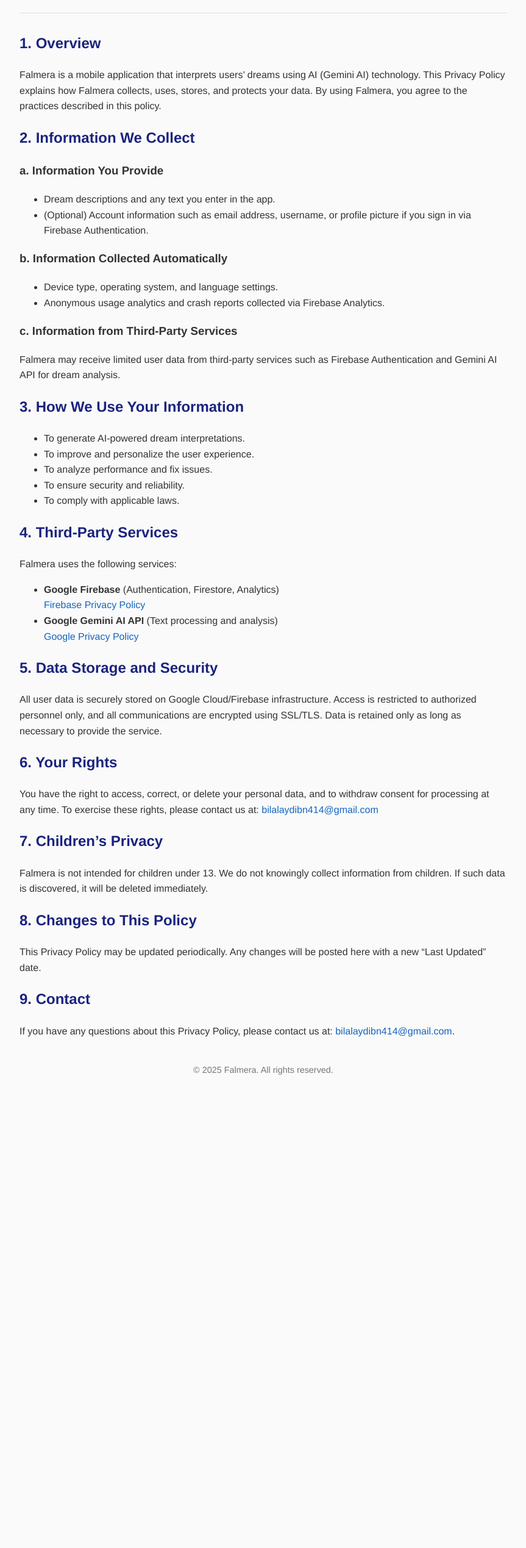
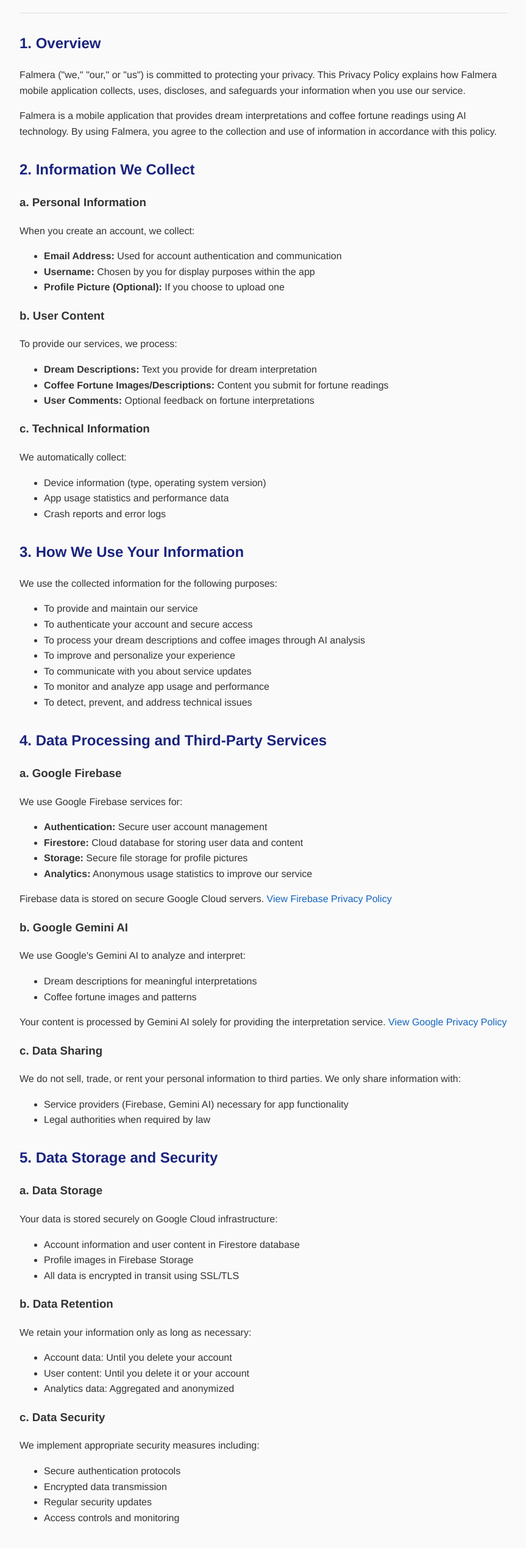
Before and after one commit to bilalaydin4/falmera-privacy-policy, a plain HTML site: page index.html in a window 1280 px wide. Shown: the part 240-2778 px from the top of the page at 61% size, without its empty margins (208-1071 px from the left). Before the commit the page ends 2046 px from the top, so only its background shows below. Drawn offline with Linux system fonts and the light colour scheme.

Commit message:
The Privacy Policy updated

```diff
--- a/index.html
+++ b/index.html
@@ -35,74 +35,201 @@
       color: #777;
       margin-top: 40px;
     }
+    .section {
+      margin-bottom: 30px;
+    }
   </style>
 </head>
 <body>
   <h1>🔒 Falmera Privacy Policy</h1>
-  <p><strong>Last Updated:</strong> November 9, 2025</p>
+  <p><strong>Last Updated:</strong> November 20, 2025</p>
   <p><strong>App Name:</strong> Falmera<br>
      <strong>Developer:</strong> Bilal AYDIN<br>
      <strong>Contact:</strong> <a href="mailto:bilalaydibn414@gmail.com">bilalaydibn414@gmail.com</a></p>
 
   <hr>
 
+  <div class="section">
     <h2>1. Overview</h2>
-  <p>Falmera is a mobile application that interprets users’ dreams using AI (Gemini AI) technology.
-  This Privacy Policy explains how Falmera collects, uses, stores, and protects your data.
-  By using Falmera, you agree to the practices described in this policy.</p>
+    <p>Falmera ("we," "our," or "us") is committed to protecting your privacy. This Privacy Policy explains how Falmera mobile application collects, uses, discloses, and safeguards your information when you use our service.</p>
+    <p>Falmera is a mobile application that provides dream interpretations and coffee fortune readings using AI technology. By using Falmera, you agree to the collection and use of information in accordance with this policy.</p>
+  </div>
 
+  <div class="section">
     <h2>2. Information We Collect</h2>
-  <h3>a. Information You Provide</h3>
+
+    <h3>a. Personal Information</h3>
+    <p>When you create an account, we collect:</p>
     <ul>
-    <li>Dream descriptions and any text you enter in the app.</li>
-    <li>(Optional) Account information such as email address, username, or profile picture if you sign in via Firebase Authentication.</li>
+      <li><strong>Email Address:</strong> Used for account authentication and communication</li>
+      <li><strong>Username:</strong> Chosen by you for display purposes within the app</li>
+      <li><strong>Profile Picture (Optional):</strong> If you choose to upload one</li>
     </ul>
 
-  <h3>b. Information Collected Automatically</h3>
+    <h3>b. User Content</h3>
+    <p>To provide our services, we process:</p>
     <ul>
-    <li>Device type, operating system, and language settings.</li>
-    <li>Anonymous usage analytics and crash reports collected via Firebase Analytics.</li>
+      <li><strong>Dream Descriptions:</strong> Text you provide for dream interpretation</li>
+      <li><strong>Coffee Fortune Images/Descriptions:</strong> Content you submit for fortune readings</li>
+      <li><strong>User Comments:</strong> Optional feedback on fortune interpretations</li>
     </ul>
 
-  <h3>c. Information from Third-Party Services</h3>
-  <p>Falmera may receive limited user data from third-party services such as Firebase Authentication and Gemini AI API for dream analysis.</p>
+    <h3>c. Technical Information</h3>
+    <p>We automatically collect:</p>
+    <ul>
+      <li>Device information (type, operating system version)</li>
+      <li>App usage statistics and performance data</li>
+      <li>Crash reports and error logs</li>
+    </ul>
+  </div>
 
+  <div class="section">
     <h2>3. How We Use Your Information</h2>
+    <p>We use the collected information for the following purposes:</p>
     <ul>
-    <li>To generate AI-powered dream interpretations.</li>
-    <li>To improve and personalize the user experience.</li>
-    <li>To analyze performance and fix issues.</li>
-    <li>To ensure security and reliability.</li>
-    <li>To comply with applicable laws.</li>
+      <li>To provide and maintain our service</li>
+      <li>To authenticate your account and secure access</li>
+      <li>To process your dream descriptions and coffee images through AI analysis</li>
+      <li>To improve and personalize your experience</li>
+      <li>To communicate with you about service updates</li>
+      <li>To monitor and analyze app usage and performance</li>
+      <li>To detect, prevent, and address technical issues</li>
+    </ul>
+  </div>
+
+  <div class="section">
+    <h2>4. Data Processing and Third-Party Services</h2>
+
+    <h3>a. Google Firebase</h3>
+    <p>We use Google Firebase services for:</p>
+    <ul>
+      <li><strong>Authentication:</strong> Secure user account management</li>
+      <li><strong>Firestore:</strong> Cloud database for storing user data and content</li>
+      <li><strong>Storage:</strong> Secure file storage for profile pictures</li>
+      <li><strong>Analytics:</strong> Anonymous usage statistics to improve our service</li>
+    </ul>
+    <p>Firebase data is stored on secure Google Cloud servers. <a href="https://firebase.google.com/support/privacy" target="_blank">View Firebase Privacy Policy</a></p>
+
+    <h3>b. Google Gemini AI</h3>
+    <p>We use Google's Gemini AI to analyze and interpret:</p>
+    <ul>
+      <li>Dream descriptions for meaningful interpretations</li>
+      <li>Coffee fortune images and patterns</li>
+    </ul>
+    <p>Your content is processed by Gemini AI solely for providing the interpretation service. <a href="https://policies.google.com/privacy" target="_blank">View Google Privacy Policy</a></p>
+
+    <h3>c. Data Sharing</h3>
+    <p>We do not sell, trade, or rent your personal information to third parties. We only share information with:</p>
+    <ul>
+      <li>Service providers (Firebase, Gemini AI) necessary for app functionality</li>
+      <li>Legal authorities when required by law</li>
+    </ul>
+  </div>
+
+  <div class="section">
+    <h2>5. Data Storage and Security</h2>
+
+    <h3>a. Data Storage</h3>
+    <p>Your data is stored securely on Google Cloud infrastructure:</p>
+    <ul>
+      <li>Account information and user content in Firestore database</li>
+      <li>Profile images in Firebase Storage</li>
+      <li>All data is encrypted in transit using SSL/TLS</li>
     </ul>
 
-  <h2>4. Third-Party Services</h2>
-  <p>Falmera uses the following services:</p>
+    <h3>b. Data Retention</h3>
+    <p>We retain your information only as long as necessary:</p>
     <ul>
-    <li><strong>Google Firebase</strong> (Authentication, Firestore, Analytics)<br>
-      <a href="https://firebase.google.com/support/privacy" target="_blank">Firebase Privacy Policy</a>
-    </li>
-    <li><strong>Google Gemini AI API</strong> (Text processing and analysis)<br>
-      <a href="https://policies.google.com/privacy" target="_blank">Google Privacy Policy</a>
-    </li>
+      <li>Account data: Until you delete your account</li>
+      <li>User content: Until you delete it or your account</li>
+      <li>Analytics data: Aggregated and anonymized</li>
     </ul>
 
-  <h2>5. Data Storage and Security</h2>
-  <p>All user data is securely stored on Google Cloud/Firebase infrastructure. Access is restricted to authorized personnel only, and all communications are encrypted using SSL/TLS. Data is retained only as long as necessary to provide the service.</p>
+    <h3>c. Data Security</h3>
+    <p>We implement appropriate security measures including:</p>
+    <ul>
+      <li>Secure authentication protocols</li>
+      <li>Encrypted data transmission</li>
+      <li>Regular security updates</li>
+      <li>Access controls and monitoring</li>
+    </ul>
+  </div>
 
-  <h2>6. Your Rights</h2>
-  <p>You have the right to access, correct, or delete your personal data, and to withdraw consent for processing at any time. To exercise these rights, please contact us at:
-  <a href="mailto:bilalaydibn414@gmail.com">bilalaydibn414@gmail.com</a></p>
+  <div class="section">
+    <h2>6. Your Rights and Choices</h2>
 
-  <h2>7. Children’s Privacy</h2>
-  <p>Falmera is not intended for children under 13. We do not knowingly collect information from children. If such data is discovered, it will be deleted immediately.</p>
+    <h3>a. Access and Control</h3>
+    <p>You have the right to:</p>
+    <ul>
+      <li>Access your personal information</li>
+      <li>Correct inaccurate data</li>
+      <li>Delete your account and associated data</li>
+      <li>Export your data</li>
+      <li>Withdraw consent for data processing</li>
+    </ul>
 
-  <h2>8. Changes to This Policy</h2>
-  <p>This Privacy Policy may be updated periodically. Any changes will be posted here with a new “Last Updated” date.</p>
+    <h3>b. Account Deletion</h3>
+    <p>You can delete your account at any time through the app settings. This will permanently remove:</p>
+    <ul>
+      <li>Your account information (email, username)</li>
+      <li>Your profile picture</li>
+      <li>All your dream interpretations and coffee fortune readings</li>
+      <li>Any shared content or comments</li>
+    </ul>
 
-  <h2>9. Contact</h2>
-  <p>If you have any questions about this Privacy Policy, please contact us at:
-  <a href="mailto:bilalaydibn414@gmail.com">bilalaydibn414@gmail.com</a>.</p>
+    <h3>c. Opt-Out</h3>
+    <p>You can:</p>
+    <ul>
+      <li>Choose not to provide optional information (profile picture)</li>
+      <li>Delete specific content without deleting your account</li>
+      <li>Contact us to exercise your privacy rights</li>
+    </ul>
+  </div>
+
+  <div class="section">
+    <h2>7. International Data Transfers</h2>
+    <p>Your data may be processed on servers located outside your country of residence. We ensure appropriate safeguards are in place through:</p>
+    <ul>
+      <li>Google's compliance with international data protection standards</li>
+      <li>Data processing agreements with our service providers</li>
+      <li>Implementation of security measures required by applicable laws</li>
+    </ul>
+  </div>
+
+  <div class="section">
+    <h2>8. Children's Privacy</h2>
+    <p>Falmera is not intended for children under the age of 13. We do not knowingly collect personal information from children under 13.</p>
+    <p>If we discover that a child under 13 has provided us with personal information, we will immediately delete this information. If you are a parent or guardian and believe your child has provided us with personal information, please contact us.</p>
+  </div>
+
+  <div class="section">
+    <h2>9. Changes to This Privacy Policy</h2>
+    <p>We may update our Privacy Policy from time to time. We will notify you of any changes by:</p>
+    <ul>
+      <li>Posting the new Privacy Policy on this page</li>
+      <li>Updating the "Last Updated" date</li>
+      <li>Providing in-app notification for significant changes</li>
+    </ul>
+    <p>You are advised to review this Privacy Policy periodically for any changes.</p>
+  </div>
+
+  <div class="section">
+    <h2>10. Contact Us</h2>
+    <p>If you have any questions about this Privacy Policy, your data, or wish to exercise your rights, please contact us at:</p>
+    <p><strong>Email:</strong> <a href="mailto:bilalaydibn414@gmail.com">bilalaydibn414@gmail.com</a></p>
+    <p>We will respond to your inquiry within a reasonable timeframe.</p>
+  </div>
+
+  <div class="section">
+    <h2>11. Legal Compliance</h2>
+    <p>We comply with applicable privacy laws including:</p>
+    <ul>
+      <li>Apple's App Store Review Guidelines</li>
+      <li>General Data Protection Regulation (GDPR) for EU users</li>
+      <li>California Consumer Privacy Act (CCPA) for California residents</li>
+      <li>Other applicable regional privacy laws</li>
+    </ul>
+  </div>
 
   <footer>
     <p>© 2025 Falmera. All rights reserved.</p>
```
Lines whose indentation alone changed are shown as unchanged.
